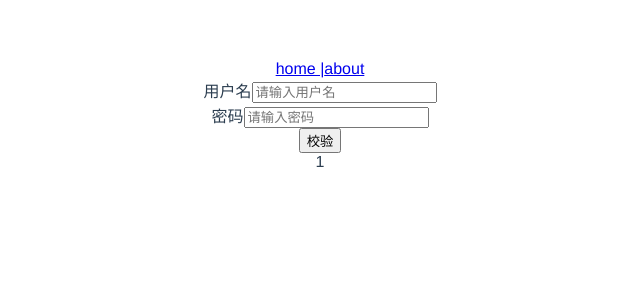
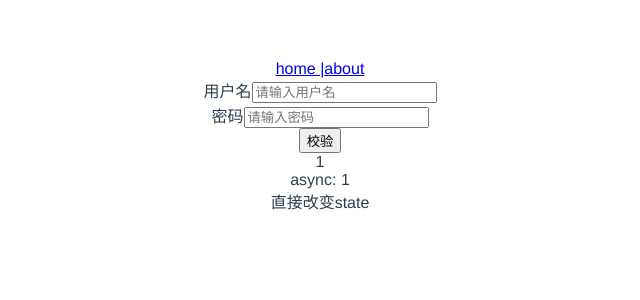
Before and after one commit to liddmiao/hello-git, a Vue app: page /about in a window 1280 px wide. Shown: the top 300 px of the page, without its empty margins (320-960 px from the left). Built offline with nearby package versions, Linux system fonts and the light colour scheme.

Commit message:
kvuex修改

```diff
--- a/src/App.vue
+++ b/src/App.vue
@@ -3,16 +3,26 @@
     <router-link to="/">home |</router-link>
     <router-link to="/about">about</router-link>
     <router-view></router-view>
-    <k-form :model="model" :rules="rules" ref="form">
-      <k-form-item label="用户名" name="username">
-        <k-input v-model="model.username" placeholder="请输入用户名"></k-input>
+    <k-form :model="model"
+            :rules="rules"
+            ref="form">
+      <k-form-item label="用户名"
+                   name="username">
+        <k-input v-model="model.username"
+                 placeholder="请输入用户名"></k-input>
       </k-form-item>
-      <k-form-item label="密码" name="password">
-        <k-input v-model="model.password" placeholder="请输入密码" type="password"></k-input>
+      <k-form-item label="密码"
+                   name="password">
+        <k-input v-model="model.password"
+                 placeholder="请输入密码"
+                 type="password"></k-input>
       </k-form-item>
-      <button type="submit" @click="validateForm">校验</button>
+      <button type="submit"
+              @click="validateForm">校验</button>
     </k-form>
     <div @click="$store.commit('SET_COUNT',2)">{{$store.state.count}}</div>
+    <div @click="$store.dispatch('ASYNC_COUNT',10)">async: {{$store.state.count}}</div>
+    <div @click="$store.state = 'dididid'">直接改变state</div>
   </div>
 </template>
 
@@ -46,9 +56,6 @@ export default {
     KFormItem,
     KForm
   },
-  mounted () {
-    console.log(this.$store)
-  },
   methods: {
     validateForm () {
       this.$refs.form.validate(res => {
--- a/src/kvuex/kvuex.js
+++ b/src/kvuex/kvuex.js
@@ -1,33 +1,46 @@
-
 let Vue
 
 class Store {
   constructor(options) {
     // 创建响应式数据
+    // this.vm = new Vue({ 通过这种方式创建的响应式数据，需要从this.vm._data.$$store,加两个$是为了不让state被vue默认代理，导致使用this.vm.state能访问到值
+    //   data() {
+    //     return {
+    //       $$state: options.state
+    //     }
+    //   }
+    // })
     Vue.util.defineReactive(this, '$state', options.state)
+    // 存储mutations和actions
     this._mutations = options.mutations
     this._actions = options.actions
 
     const store = this
     const { commit, dispatch } = store
-    this.commit = function boundCommit (type, payload) {
+    this.commit = function(type, payload) {
       commit.call(store, type, payload)
     }
-    this.dispatch = function boundDispatch (type, payload) {
+    this.dispatch = function(type, payload) {
       dispatch.call(store, type, payload)
     }
   }
-  commit (type, payload) {
+  get state() {
+    // return this.vm._data.$$state
+    return this.$state
+  }
+  // 阻止用户直接改变state的值
+  set state(val) {
+    console.error('you can not change state by direct assignment "' + val + '"')
+  }
+  commit(type, payload) {
     const entry = this._mutations[type]
     if (!entry) {
       console.error('unknown mutation type:' + type)
     }
     entry(this.state, payload)
   }
-  get state () {
-    return this.$state
-  }
-  dispatch (type, payload) {
+
+  dispatch(type, payload) {
     const entry = this._actions[type]
     if (!entry) {
       console.error('unknown action type' + type)
@@ -35,11 +48,11 @@ class Store {
     entry(this.state, payload)
   }
 }
-function install (_vue) {
+function install(_vue) {
   Vue = _vue
   Vue.mixin({
     // 和router一样，需要挂载到vue原型链上去
-    beforeCreate () {
+    beforeCreate() {
       if (this.$options.store) {
         Vue.prototype.$store = this.$options.store
       }
```
